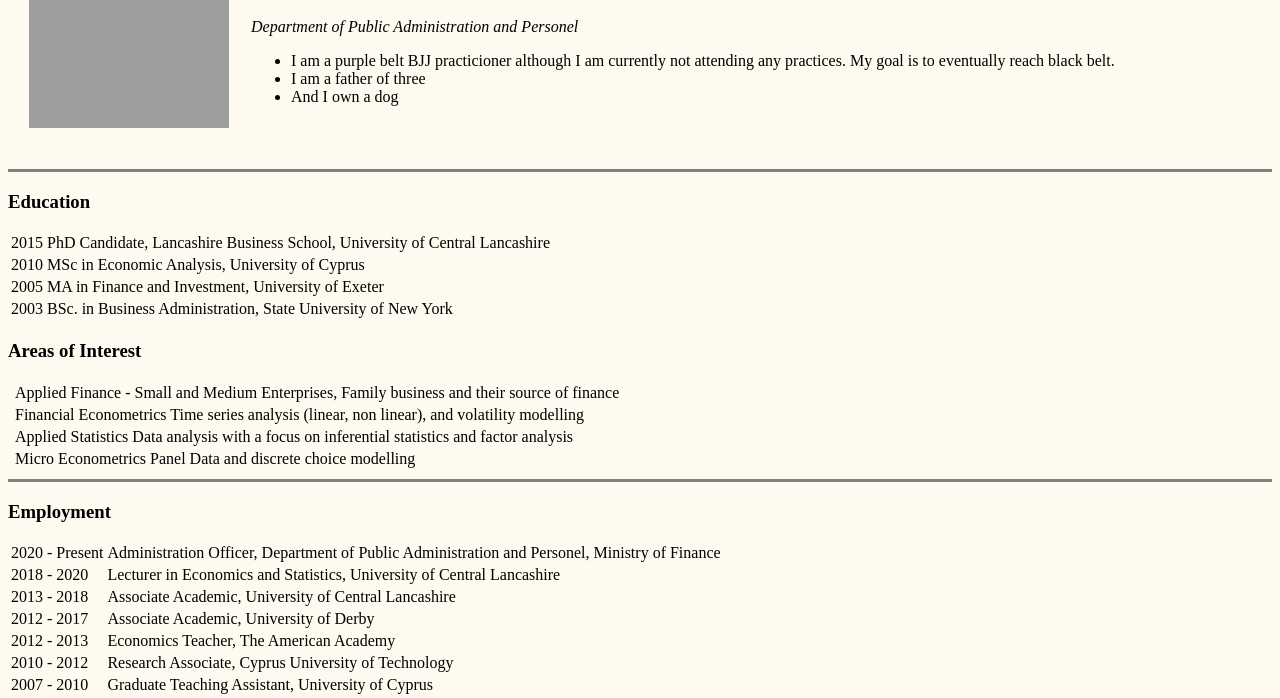
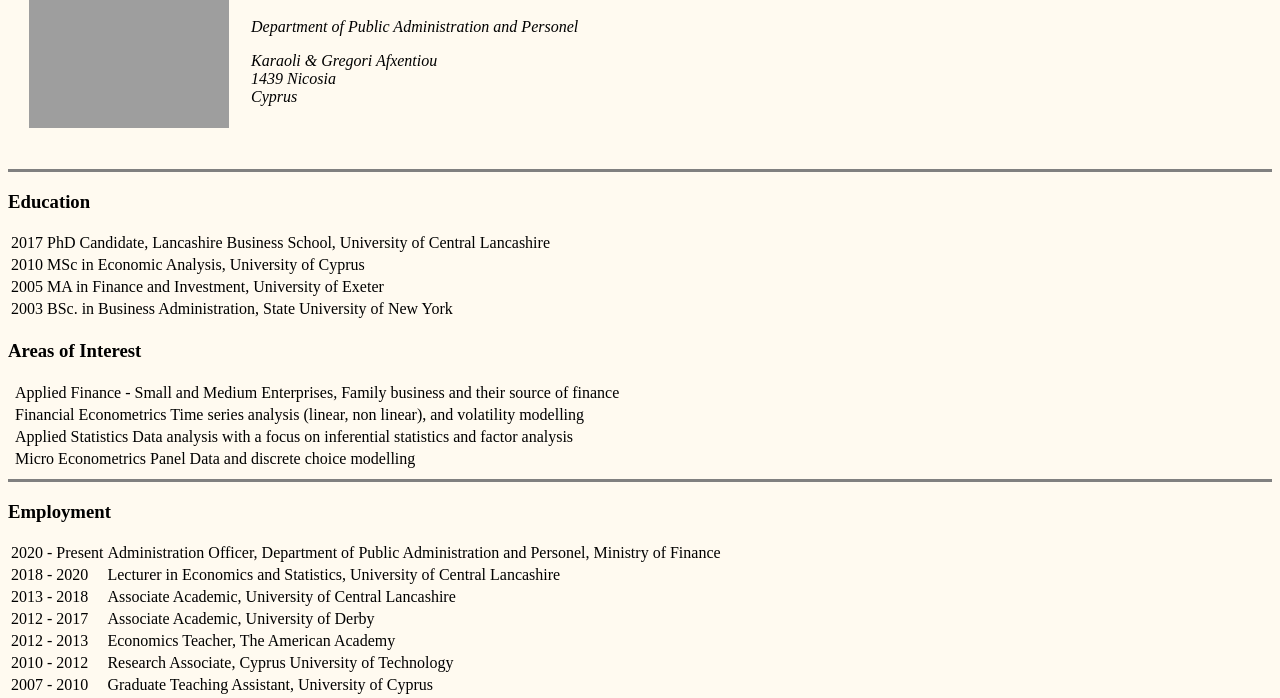
Before and after one commit to DemetrisMarkou/cv, a plain HTML site: page index.html in a window 1280 px wide. Shown: the part 101-799 px from the top of the page. Drawn offline with Linux system fonts and the light colour scheme; grey boxes are pictures that could not be loaded.

Commit message:
Changed index.html

```diff
--- a/index.html
+++ b/index.html
@@ -17,11 +17,11 @@
 <td><h1>Demetris Markou</h1>
   <p><em>Department of Public Administration and Personel</em></p>
   <p>
-    <ul>
-    <li> I am a purple belt BJJ practicioner although I am currently not attending
-    any practices. My goal is to eventually reach black belt. </li>
-  <li>I am a father of three </li>
-  <li>And I own a dog</li></td>
+
+    <em> Karaoli & Gregori Afxentiou</em> <br>
+    <em>1439 Nicosia</em> <br>
+    <em>Cyprus</em>
+
       </tr>
 
     </table>
@@ -35,7 +35,7 @@
 
     <table>
       <tr>
-        <td>2015</td>
+        <td>2017</td>
         <td>PhD Candidate, Lancashire Business School, University of Central Lancashire</td>
       </tr>
       <tr>
```
